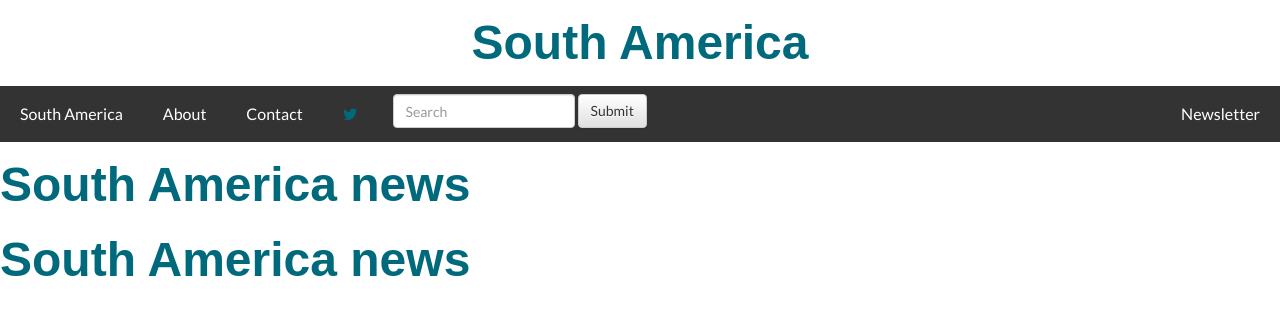
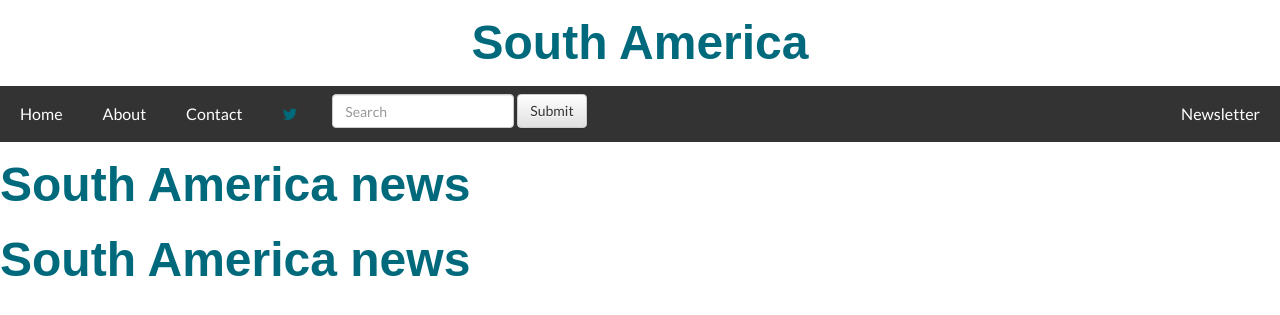
Before and after one commit to Deanna123/MarketWise, a Flask app: page /southamerica in a window 1280 px wide. Shown: the top 315 px of the page. Run offline with Flask 2, Linux system fonts and the light colour scheme; data that the repository does not hold is empty; some libraries are stand-ins or nearby versions.

```diff
--- a/templates/southamerica.html
+++ b/templates/southamerica.html
@@ -56,7 +56,7 @@
   </div>
 
   <ul>
-  <li><a style="color:white" href="/">South America</a></li>
+  <li><a style="color:white" href="/">Home</a></li>
   <li><a "style="color:white" href="about">About</a></li>
   <li style="float:right" ><a style="color:white"href="newsletter">Newsletter</a></li>
   <li><a style="color:white" href="contact">Contact</a></li>
```
